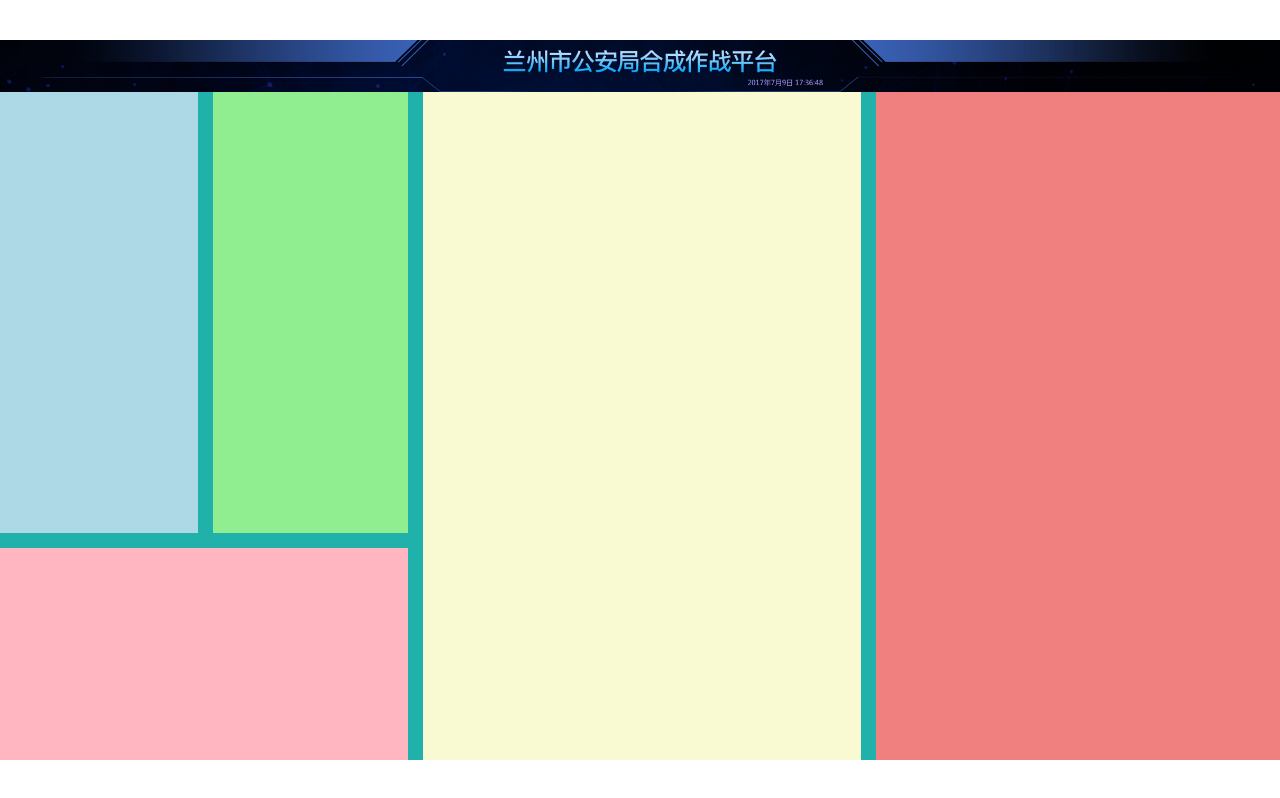
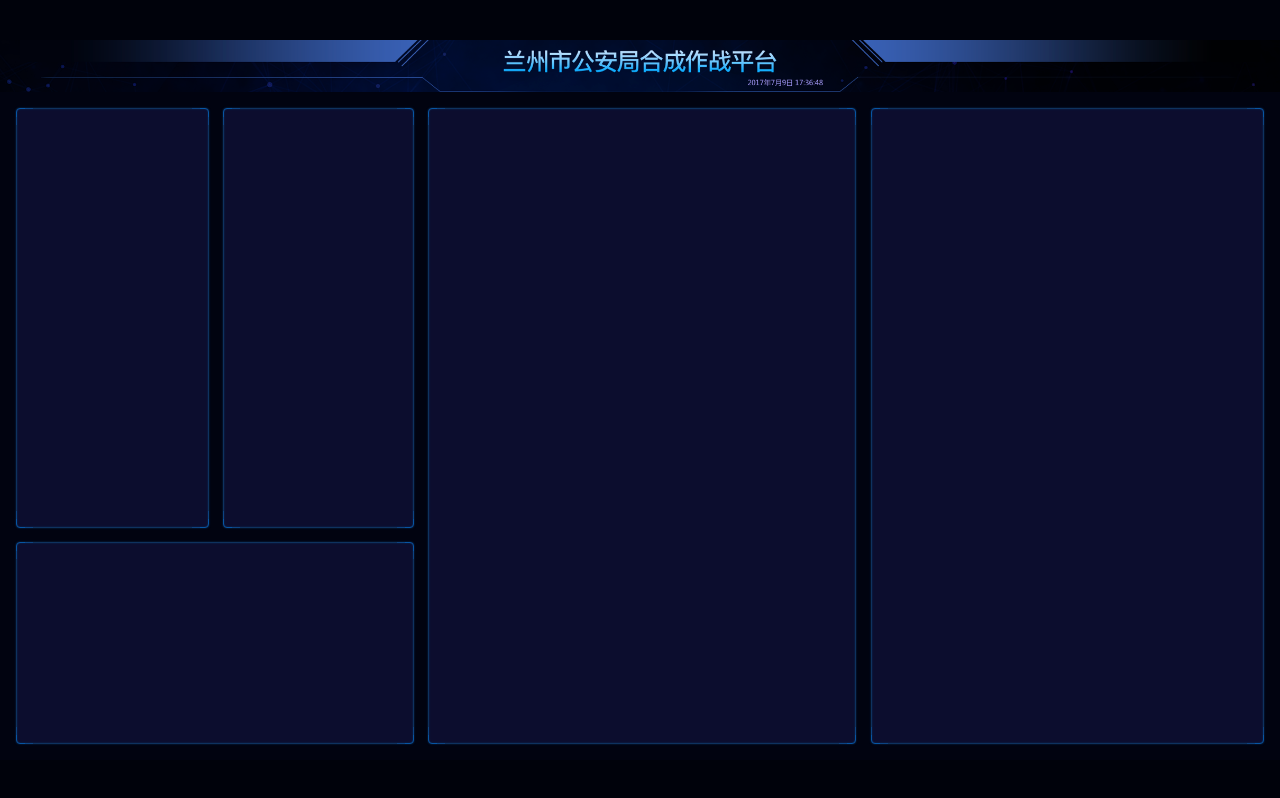
Before and after one commit to Untitled877/big-screen, a React (Vite) app: page / in a window 1280 px wide. Built offline with nearby package versions, Linux system fonts and the light colour scheme.

Commit message:
add border styles

```diff
--- a/src/pages/home.scss
+++ b/src/pages/home.scss
@@ -4,11 +4,15 @@
   flex: 1;
   display: flex;
   flex-direction: column;
+  background: #010310;
+
   > header {
     height: px(99);
     background-size: cover;
   }
+
   > main {
+    padding: px(30);
     flex: 1;
     display: grid;
     grid-template:
@@ -16,25 +20,51 @@
     "box3 box3 box4 box5" 363fr / 366fr 361fr 811fr 747fr;
     grid-column-gap: px(28);
     grid-row-gap: px(28);
+
+    > section {
+      border: 1px solid #0755a3;
+      border-radius: 4px;
+      background: #0c0d2e;
+      position: relative;
+      box-shadow: 0 0 2px 0 #0e325f, inset 0 0 2px 0 #0e325f;
+
+      &::before {
+        content: '';
+        position: absolute;
+        left: 0;
+        right: 0;
+        top: 0;
+        bottom: 0;
+        border-radius: 4px;
+        box-shadow: 17px 0 0 -16px #0e325f,
+        -17px 0 0 -16px #0e325f,
+        0 17px 0 -16px #0e325f,
+        0 -17px 0 -16px #0e325f,
+        9px 0 0 -8px #0d4483,
+        -9px 0 0 -8px #0d4483,
+        0 9px 0 -8px #0d4483,
+        0 -9px 0 -8px #0d4483;
+      }
+    }
+
     > .section1 {
       grid-area: box1;
-      background: lightblue;
     }
+
     > .section2 {
       grid-area: box2;
-      background: lightgreen;
     }
+
     > .section3 {
       grid-area: box3;
-      background: lightpink;
     }
+
     > .section4 {
       grid-area: box4;
-      background: lightgoldenrodyellow;
     }
+
     > .section5 {
       grid-area: box5;
-      background: lightcoral;
     }
   }
 }
--- a/src/shared/style.scss
+++ b/src/shared/style.scss
@@ -18,11 +18,11 @@
 body {
   font-family: $font-hei;
   font-size: 16px;
+  background: #00020b;
 }
 
 #root {
   margin: 0 auto;
-  background: lightseagreen;
   display: flex;
   flex-direction: column;
 }
```
